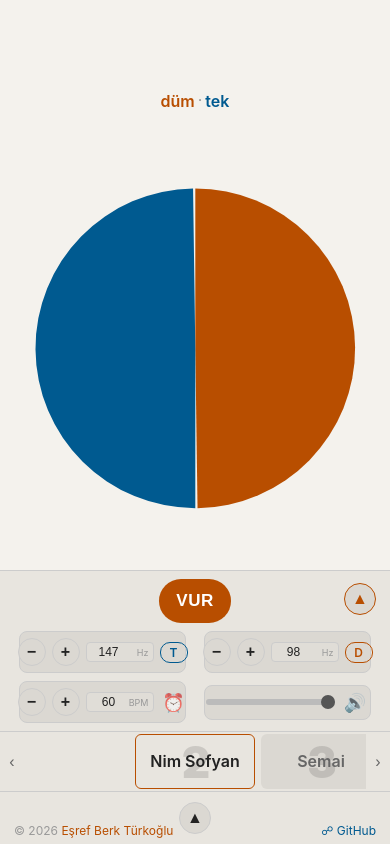
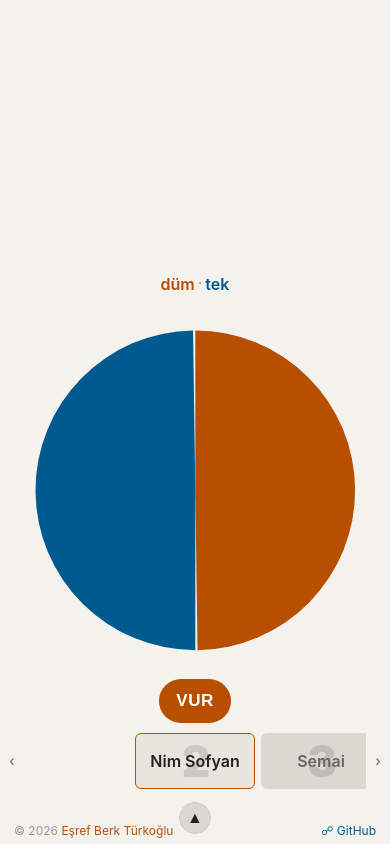
Before and after one commit to esrefberkturkoglu/usulsayar, a plain HTML site: page index.html in a window 390 px wide. Both pictures are taken after a click on the button "Kaydet panelini aç/kapat". Drawn offline with Linux system fonts and the light colour scheme.

Commit message:
Mobile UX: unified toggle, always-light theme, transparent bars, tighter spacing
- Remove header toggle in compact mode; footer toggle controls both menus
- Always start in light mode (remove localStorage theme persistence)
- Transparent backgrounds and no borders on mobile controls/carousel/footer
- Reduce viz-area gap and padding in compact mode (53px → 12px)

Co-Authored-By: Claude Opus 4.6 <noreply@anthropic.com>

```diff
--- a/index.html
+++ b/index.html
@@ -50,7 +50,7 @@ body{
 }
 [data-compact="true"] .mobile-toggle[aria-expanded="true"]{border-color:var(--dum);color:var(--dum)}
 [data-compact="true"] .controls{justify-content:center;gap:8px;flex-wrap:wrap;position:relative}
-[data-compact="true"] #headerToggle{position:absolute;right:14px}
+[data-compact="true"] #headerToggle{display:none!important}
 [data-compact="true"] .controls-panel{
   display:none;width:100%;flex-direction:column;align-items:center;gap:8px;
   padding-top:8px;border-top:1px solid var(--border);
@@ -61,7 +61,7 @@ body{
   padding:8px 14px;justify-items:center;
 }
 [data-compact="true"] .controls:has(.controls-panel.open) #toggle{grid-column:1/-1;justify-self:center;order:-1}
-[data-compact="true"] .controls:has(.controls-panel.open) #headerToggle{position:absolute;right:14px;top:12px}
+[data-compact="true"] .controls:has(.controls-panel.open) #headerToggle{display:none!important}
 [data-compact="true"] .controls:has(.controls-panel.open) .slider-group{
   border:1px solid var(--border);border-radius:8px;padding:6px 8px;background:var(--bg3);
 }
@@ -97,6 +97,11 @@ body{
 body:not([data-compact="true"]) .controls{min-height:60px;background:transparent;border-top:none}
 body:not([data-compact="true"]) .carousel{background:transparent;border-top:none}
 body:not([data-compact="true"]) .app-footer{min-height:60px;background:transparent;border-top:none}
+/* ── Mobile bar overrides ── */
+[data-compact="true"] .controls{background:transparent;border-top:none}
+[data-compact="true"] .carousel{background:transparent;border-top:none}
+[data-compact="true"] .app-footer{background:transparent;border-top:none}
+[data-compact="true"] .viz-area{gap:12px;padding-bottom:12px;padding-top:4px}
 
 /* ── Controls ── */
 .controls{
@@ -1788,15 +1793,13 @@ diskToggleBtn.addEventListener("click", () => {
 
 // ── Theme Toggle ────────────────────────────────────────────────
 function initTheme() {
-  const saved = localStorage.getItem("usulsayar-theme") || "light";
-  document.body.dataset.theme = saved;
-  document.getElementById("themeToggle").textContent = saved === "dark" ? "☀" : "🌙";
+  document.body.dataset.theme = "light";
+  document.getElementById("themeToggle").textContent = "🌙";
 }
 
 document.getElementById("themeToggle").addEventListener("click", () => {
   const next = document.body.dataset.theme === "dark" ? "light" : "dark";
   document.body.dataset.theme = next;
-  localStorage.setItem("usulsayar-theme", next);
   document.getElementById("themeToggle").textContent = next === "dark" ? "☀" : "🌙";
   // Re-render segment colors
   renderSegmentRing();
@@ -1914,15 +1917,11 @@ diskToggleBtn.setAttribute("aria-pressed", "true");
 fitBeatLabels();
 
 if (document.body.dataset.compact === "true") {
-  // Open header toggle
+  // Open both menus via footer toggle
   document.getElementById("controlsPanel").classList.add("open");
   document.getElementById("controlsPanel2").classList.add("open");
-  const hBtn = document.getElementById("headerToggle");
-  hBtn.setAttribute("aria-expanded", "true");
-  hBtn.textContent = "\u25B2";
   document.getElementById("tekMute").textContent = "T";
   document.getElementById("dumMute").textContent = "D";
-  // Open footer toggle
   document.getElementById("renderPanel").classList.add("open");
   const fBtn = document.getElementById("footerToggle");
   fBtn.setAttribute("aria-expanded", "true");
@@ -1950,6 +1949,16 @@ document.getElementById("footerToggle").addEventListener("click", () => {
   const open = panel.classList.toggle("open");
   btn.setAttribute("aria-expanded", String(open));
   btn.textContent = open ? "\u25BC" : "\u25B2";
+  // Sync header panels in compact mode
+  if (document.body.dataset.compact === "true") {
+    const p1 = document.getElementById("controlsPanel");
+    const p2 = document.getElementById("controlsPanel2");
+    p1.classList.toggle("open", open);
+    p2.classList.toggle("open", open);
+    document.getElementById("toggle").style.display = "";
+    document.getElementById("tekMute").textContent = open ? "T" : "TEK";
+    document.getElementById("dumMute").textContent = open ? "D" : "DÜM";
+  }
 });
 </script>
 </body>
```
